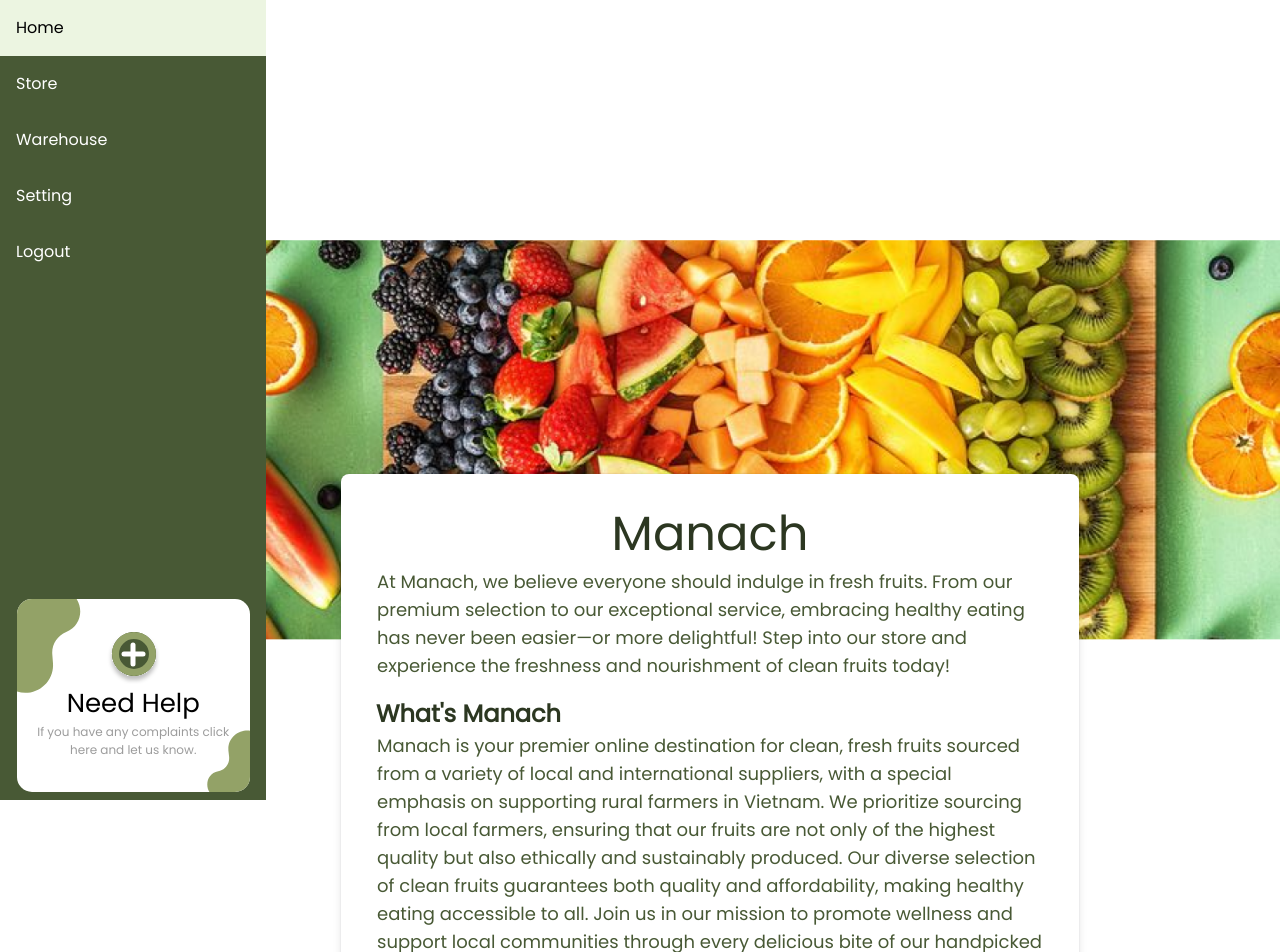
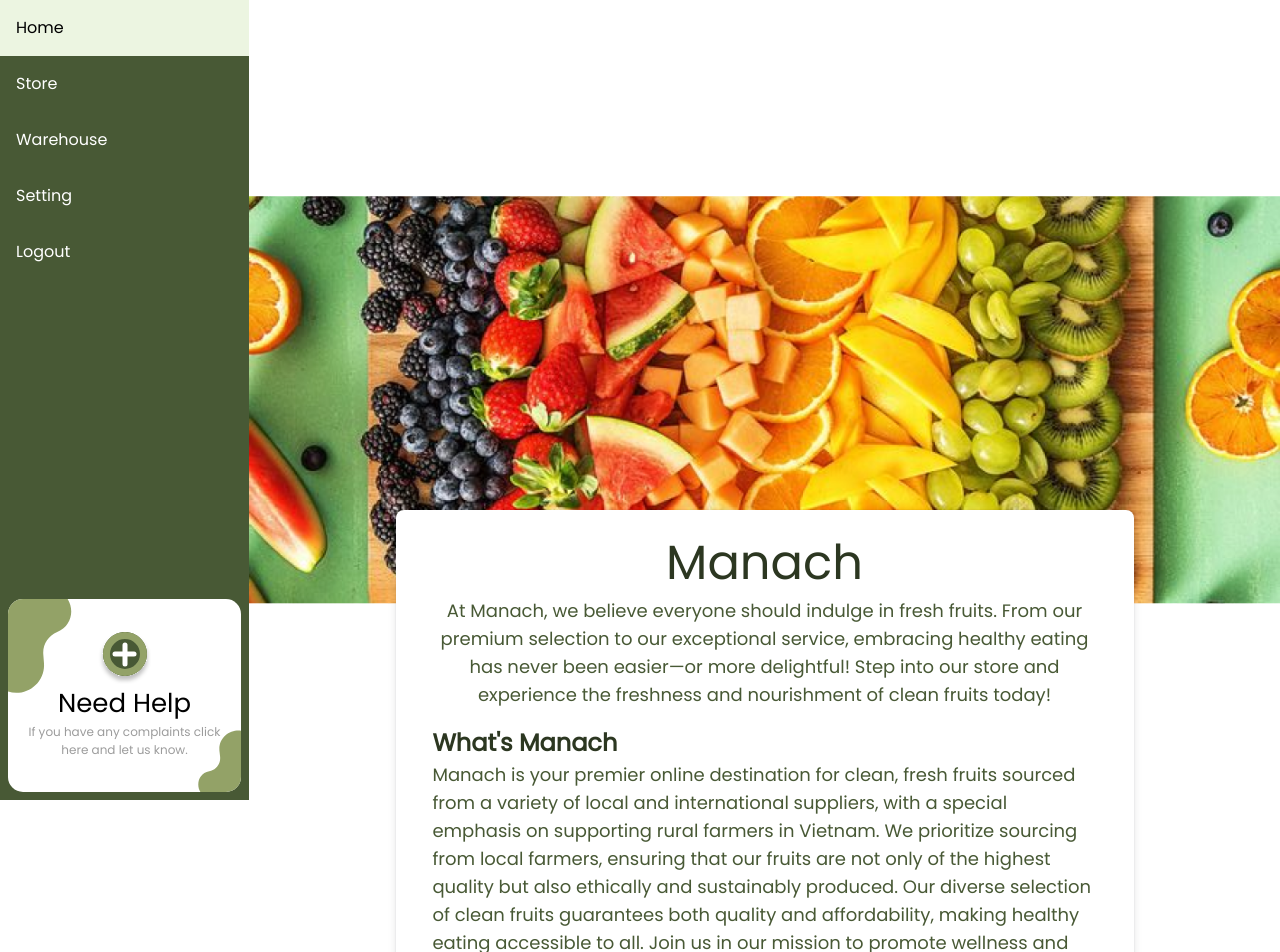
Before and after one commit to Niko1444/manach-frontend, a React (Vite) app: page / in a window 1280 px wide. Shown: the top 952 px of the page. Built offline with nearby package versions, Linux system fonts and the light colour scheme; the HTML template or start-up script is replaced by a standard one.

Commit message:
fix the photo

```diff
--- a/src/components/Introduction/Introduction.jsx
+++ b/src/components/Introduction/Introduction.jsx
@@ -1,24 +1,28 @@
-import React from 'react'
+import React from 'react';
 
 const Introduction = () => {
 	return (
-        <div className='relative top-0'>
-            <div className='m-auto h-full w-full'>
-                <img src="src/assets/fruits.png"
-                alt=""
-                style={{ width: '100%', height: 'auto', marginTop: '80px', }}
+		<div className="relative top-0 w-full">
+			<div className="w-full h-auto">
+				<img
+					src="src/assets/fruits.png"
+					alt="Fruits"
+					style={{ width: '100%', height: 'auto', objectFit: 'cover' }}
 				/>
 			</div>
-            <div className='absolute'
+			<div
+				className="absolute"
 				style={{
 					top: '314px',
-                    right: '201px',
+					left: '50%',
+					transform: 'translateX(-50%)',
 					display: 'flex',
 					flexDirection: 'column',
 					alignItems: 'center',
 					justifyContent: 'center',
 					backgroundColor: '#FFF',
-                    width: '738px',
+					width: '80%',
+					maxWidth: '738px',
 					height: '571px',
 					border: '0px solid black',
 					borderRadius: '8px',
@@ -43,8 +47,38 @@ const Introduction = () => {
 				</div>
 				<div
 					style={{
-                        width: '666px',
-                        height: '112px',
+						width: '90%',
+						color: '#485935',
+						fontFamily: 'Poppins',
+						fontSize: '18px',
+						fontWeight: '400',
+						lineHeight: '28px',
+						textAlign: 'center',
+					}}
+				>
+					At Manach, we believe everyone should indulge in fresh fruits. From
+					our premium selection to our exceptional service, embracing healthy
+					eating has never been easier—or more delightful! Step into our store
+					and experience the freshness and nourishment of clean fruits today!
+				</div>
+				<div
+					style={{
+						width: '90%',
+						color: '#2C3721',
+						fontFamily: 'Poppins',
+						fontSize: '24px',
+						fontWeight: '700',
+						lineHeight: '36px',
+						wordWrap: 'break-word',
+						marginTop: '16px',
+						textAlign: 'left',
+					}}
+				>
+					What's Manach
+				</div>
+				<div
+					style={{
+						width: '90%',
 						color: '#485935',
 						fontFamily: 'Poppins',
 						fontSize: '18px',
@@ -52,45 +86,17 @@ const Introduction = () => {
 						lineHeight: '28px',
 					}}
 				>
-                At Manach, we believe everyone should indulge in fresh fruits.
-                From our premium selection to our exceptional service,
-                embracing healthy eating has never been easier—or more delightful!
-                Step into our store and experience the freshness and nourishment of clean fruits today!
+					Manach is your premier online destination for clean, fresh fruits
+					sourced from a variety of local and international suppliers, with a
+					special emphasis on supporting rural farmers in Vietnam. We prioritize
+					sourcing from local farmers, ensuring that our fruits are not only of
+					the highest quality but also ethically and sustainably produced. Our
+					diverse selection of clean fruits guarantees both quality and
+					affordability, making healthy eating accessible to all. Join us in our
+					mission to promote wellness and support local communities through
+					every delicious bite of our handpicked fruits.
 				</div>
-                <div
-                    style={{
-                        width: '193px',
-                        height: '36px',
-                        color: '#2C3721',
-                        fontFamily: 'Poppins',
-                        fontSize: '24px',
-                        fontWeight: '700',
-                        lineHeight: '36px',
-                        wordWrap: 'break-word',
-                        marginLeft: '-475px',
-                        marginTop: '16px',
-                    }}
-                >
-                    What's Manach
-                </div>
-                <div
-                    style={{
-                        width: '666px',
-                        height: '252px',
-                        color: '#485935',
-                        fontFamily: 'Poppins',
-                        fontSize: '18px',
-                        fontWeight: '400',
-                        lineHeight: '28px',
-                    }}
-                >
-                Manach is your premier online destination for clean, fresh fruits sourced from a variety of local and international suppliers,
-                with a special emphasis on supporting rural farmers in Vietnam. We prioritize sourcing from local farmers,
-                ensuring that our fruits are not only of the highest quality but also ethically and sustainably produced.
-                Our diverse selection of clean fruits guarantees both quality and affordability, making healthy eating accessible to all.
-                Join us in our mission to promote wellness and support local communities through every delicious bite of our handpicked fruits.
-                </div>
-                <div>
+				<div style={{ marginTop: '16px' }}>
 					<button
 						style={{
 							width: '219px',
@@ -110,7 +116,7 @@ const Introduction = () => {
 				</div>
 			</div>
 		</div>
-    )
-}
+	);
+};
 
-export default Introduction
+export default Introduction;
```
Lines whose indentation alone changed are shown as unchanged.
